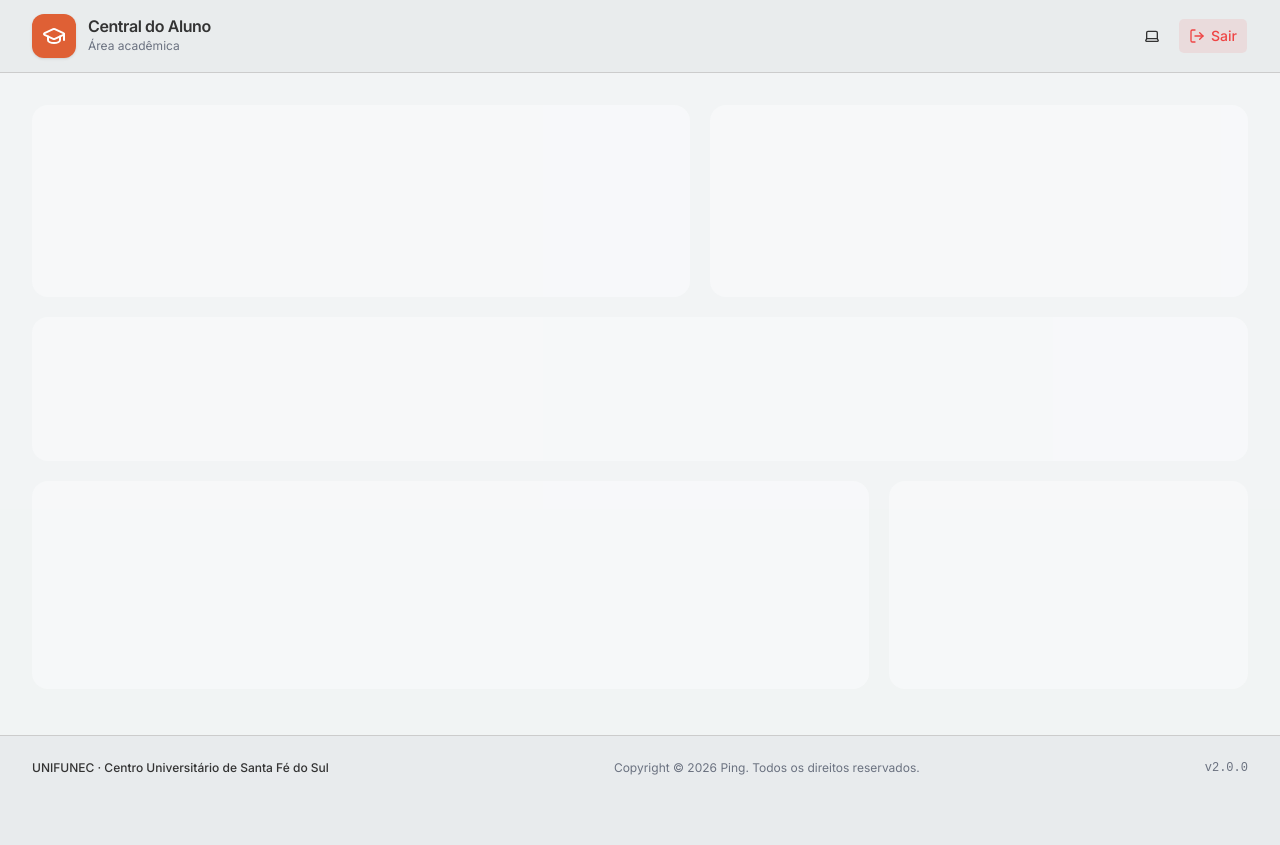
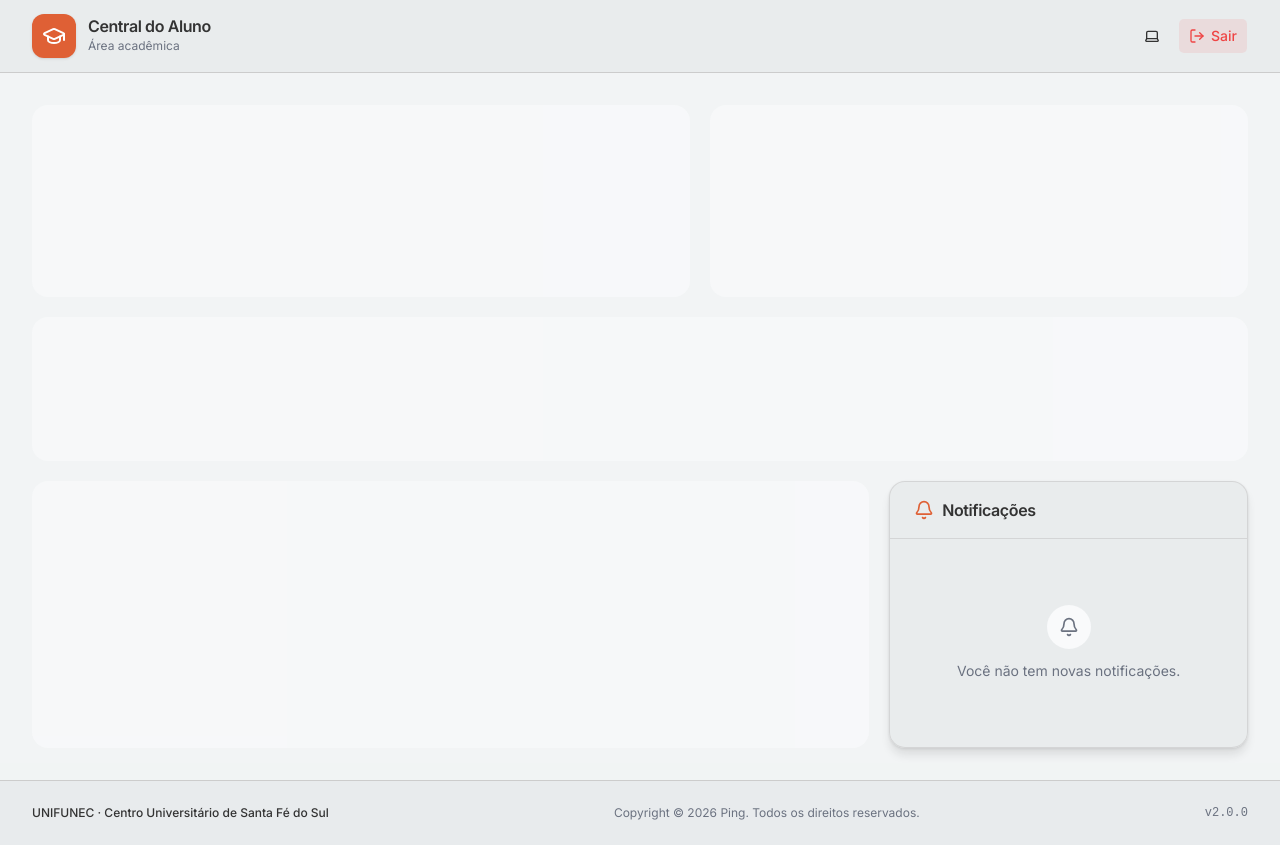
Before and after one commit to DaviTorelli/portal-do-aluno-unifunec, a Next.js app: page / in a window 1280 px wide. Before the commit the page ends 800 px from the top, so only its background shows below. Built offline with nearby package versions, Linux system fonts and the light colour scheme.

Commit message:
Notificações vazias

```diff
--- a/app/(portal)/_components/notifications.tsx
+++ b/app/(portal)/_components/notifications.tsx
@@ -1,6 +1,21 @@
+//* Libraries imports
+import { BellIcon } from "lucide-react";
+
 //* Components imports
-import { Skeleton } from "@/components/ui/skeleton";
+import { Panel, PanelHeading } from "@/components/panel";
 
 export function Notifications() {
-  return <Skeleton className="min-h-52 w-full rounded-2xl" />;
+  return (
+    <Panel>
+      <PanelHeading icon={BellIcon}>Notificações</PanelHeading>
+      <div className="flex min-h-52 flex-col items-center justify-center gap-3 p-6 text-center">
+        <div className="grid size-11 place-items-center rounded-full bg-muted">
+          <BellIcon className="size-5 text-muted-foreground" />
+        </div>
+        <p className="text-sm text-muted-foreground">
+          Você não tem novas notificações.
+        </p>
+      </div>
+    </Panel>
+  );
 }
```
